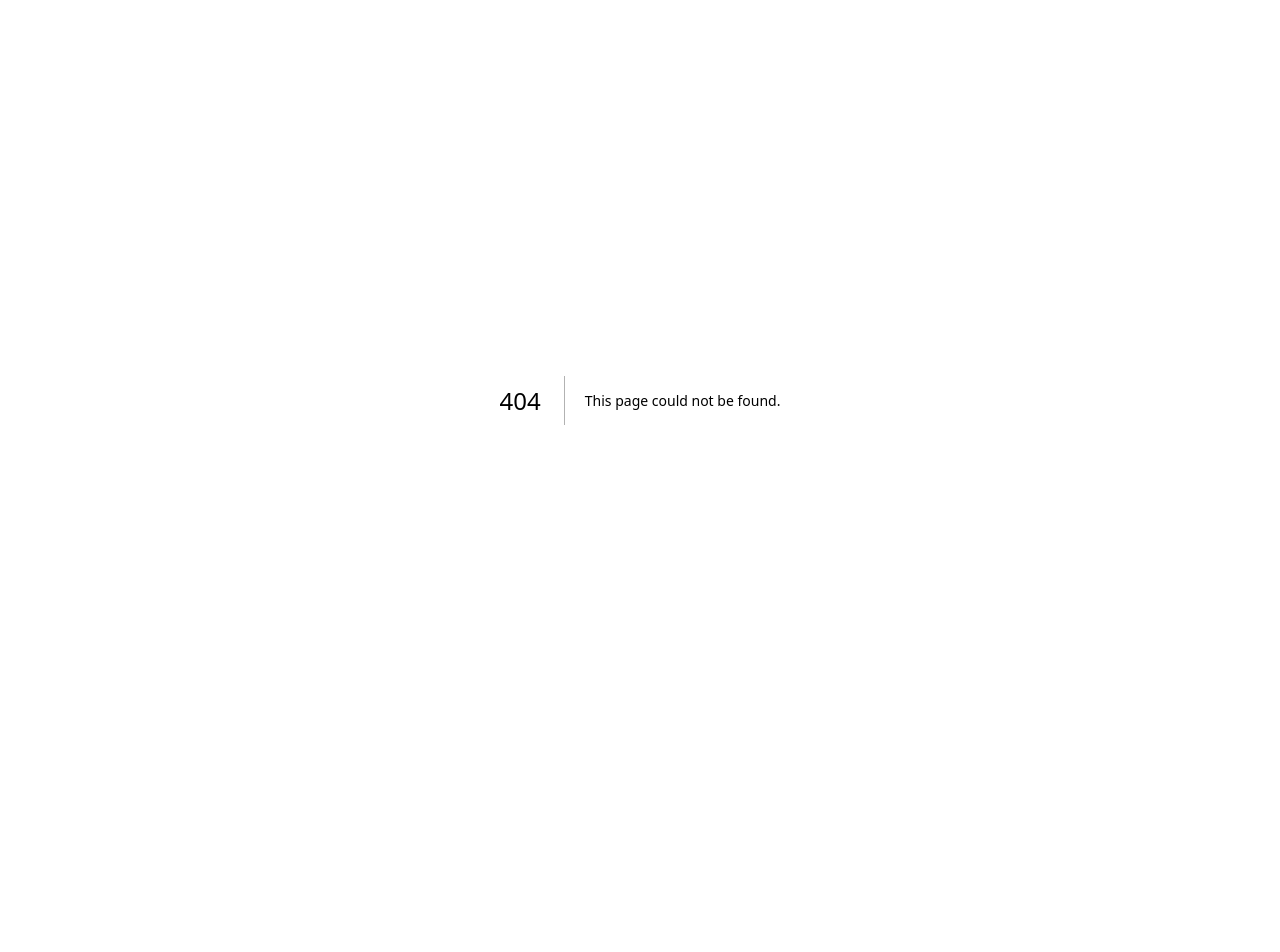
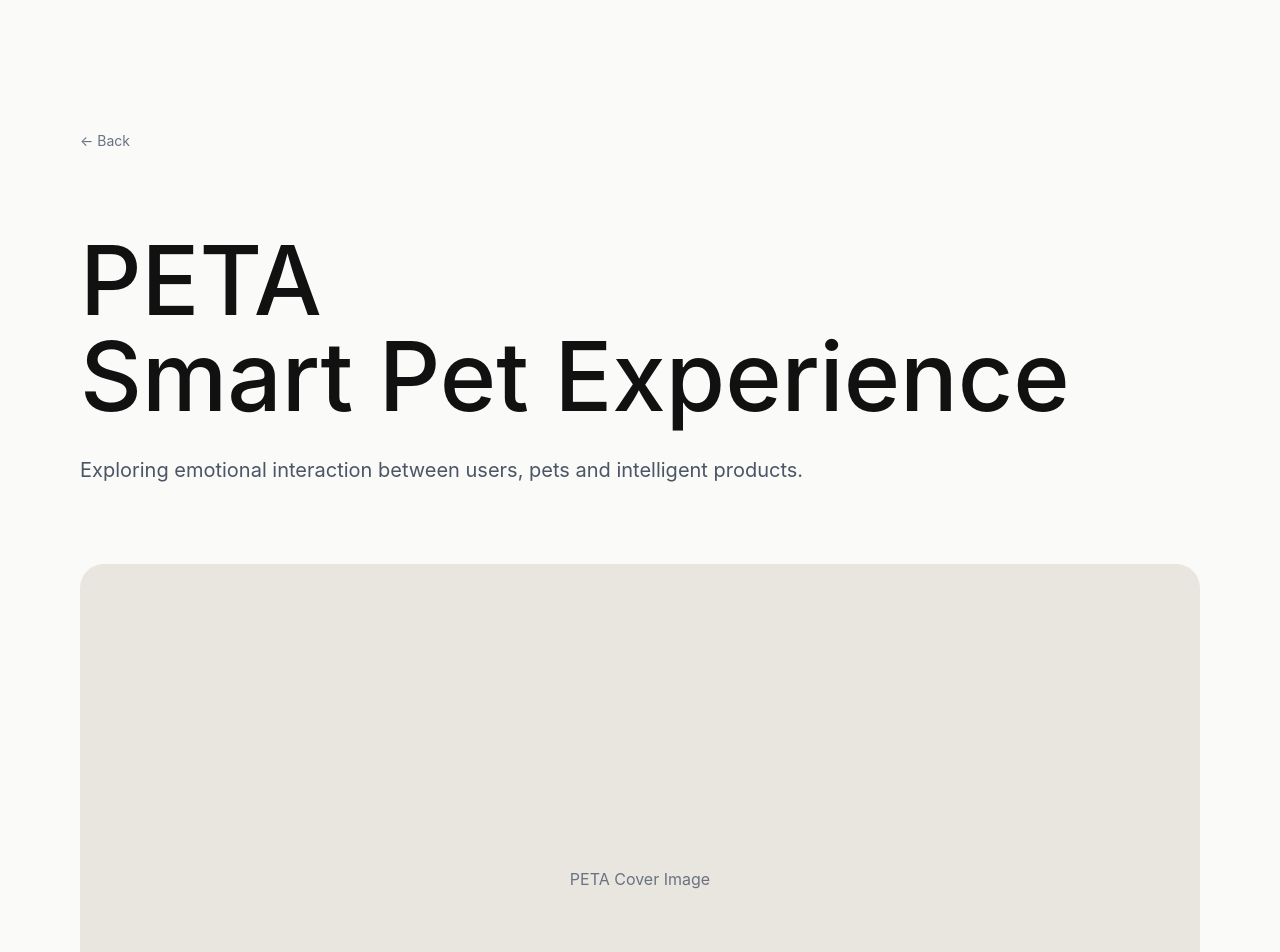
Before and after one commit to Sharon1204-svg/tang-defeng-portfolio, a Next.js app: page /work/peta in a window 1280 px wide. Before the commit this address had no page. Shown: the top 952 px of the page. Before the commit the page ends 800 px from the top, so only its background shows below. Built offline with nearby package versions, Linux system fonts and the light colour scheme.

Commit message:
Add bilingual PETA UX case study page

```diff
--- /dev/null
+++ b/src/app/work/peta/page.tsx
@@ -0,0 +1,11 @@
+import Link from 'next/link';
+
+export default function PetaPage(){
+ return <main className="bg-[#FAFAF8] text-[#111] min-h-screen"><div className="container-custom py-32">
+ <Link href="/" className="text-sm text-gray-500">← Back</Link>
+ <h1 className="text-6xl md:text-8xl font-medium mt-20">PETA<br/>Smart Pet Experience</h1>
+ <p className="mt-8 text-xl text-gray-600 max-w-3xl">Exploring emotional interaction between users, pets and intelligent products.</p>
+ <div className="aspect-[16/9] bg-[#E8E6DF] rounded-3xl mt-20 flex items-center justify-center text-gray-500">PETA Cover Image</div>
+ <div className="py-24 grid gap-16">{['Research','Interaction Design','Smart Product Experience','Reflection'].map(item=><section key={item} className="border-t border-black/10 pt-10"><h2 className="text-4xl">{item}</h2></section>)}</div>
+ </div></main>
+}
```
